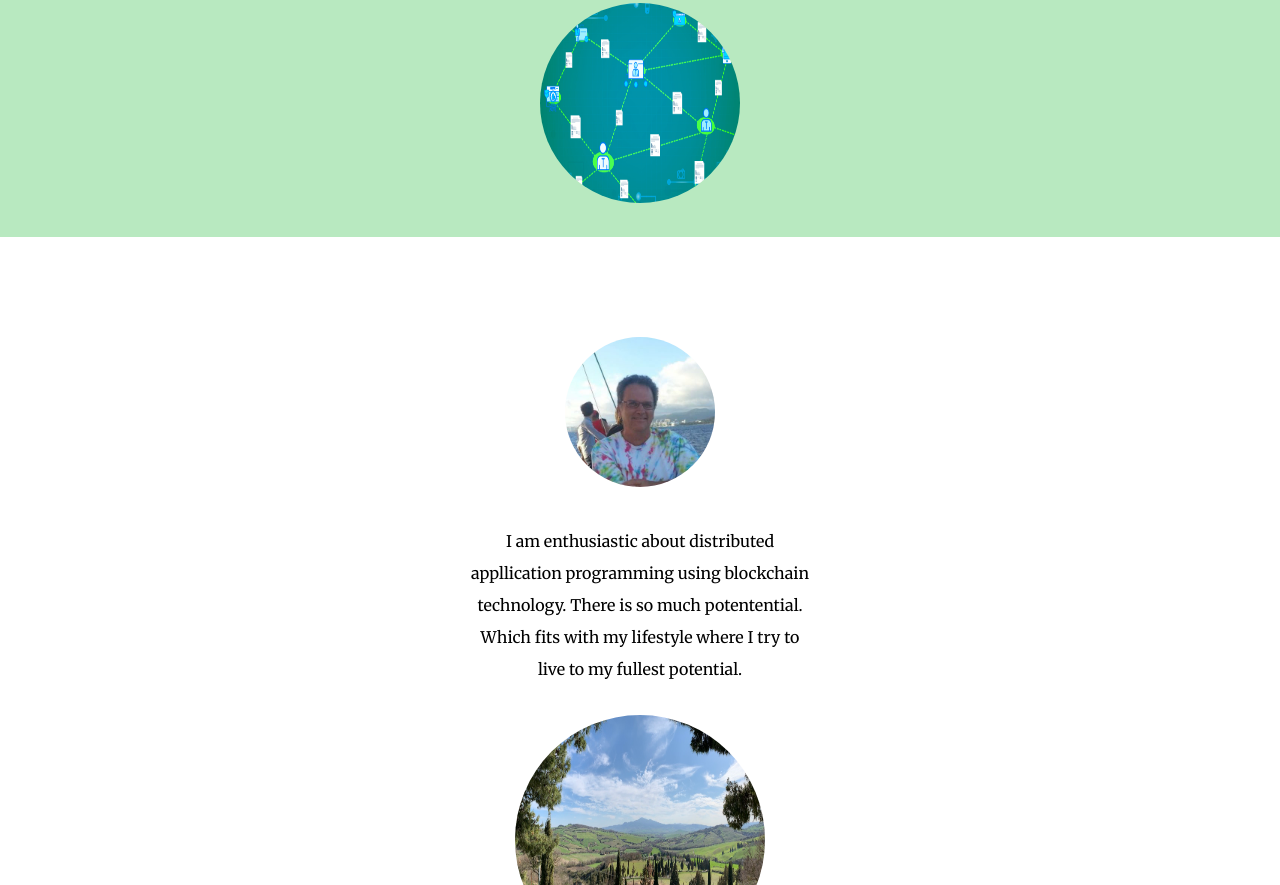
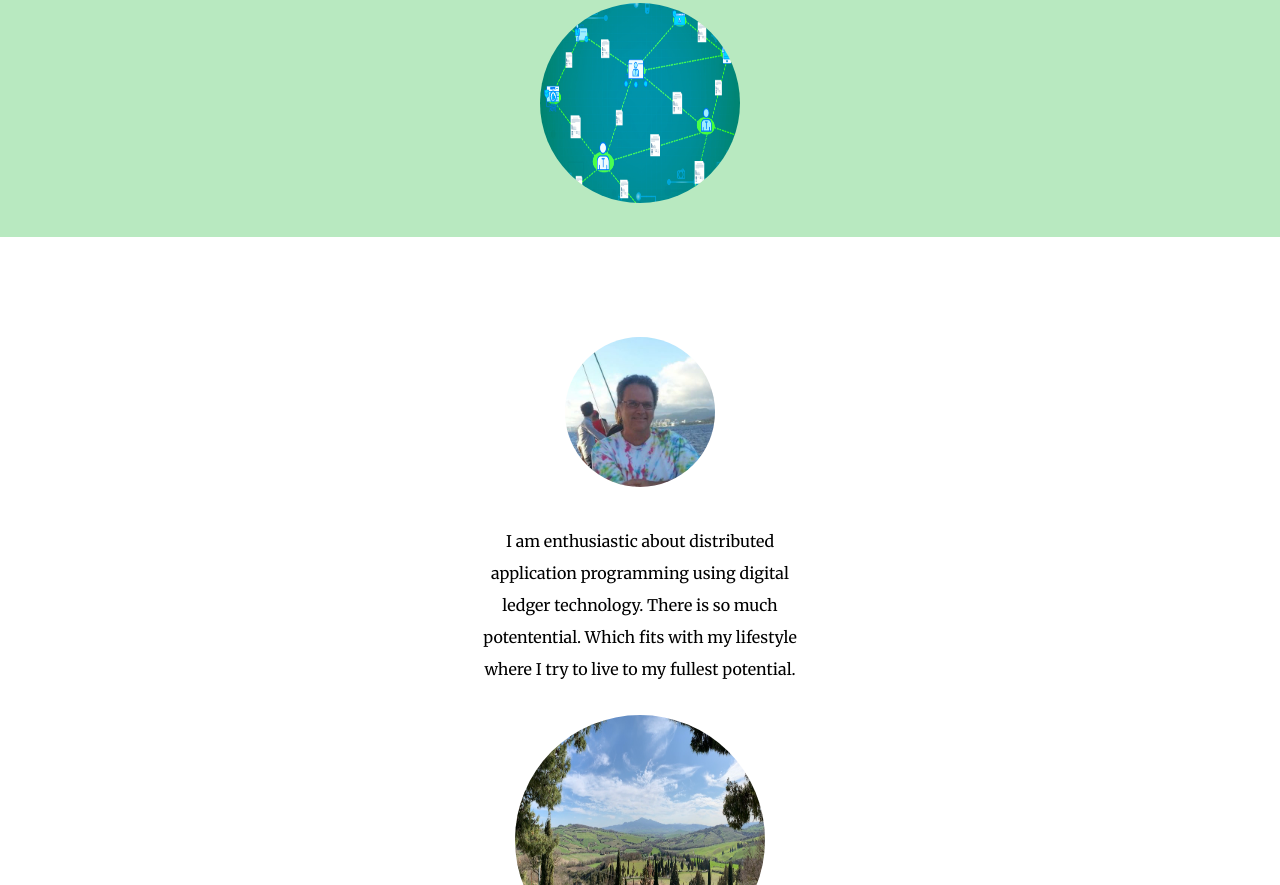
Before and after one commit to mikehinesworld/cv, a plain HTML site: page index.html in a window 1280 px wide. Shown: the part 331-1216 px from the top of the page. Drawn offline with Linux system fonts and the light colour scheme.

Commit message:
Add files via upload

```diff
--- a/index.html
+++ b/index.html
@@ -20,7 +20,7 @@
     <div class="profile">
       <img class="profilepic" src="img/MikeHines.jpg" alt="">
       <h2></h2>
-      <p>I am enthusiastic about distributed appllication programming using blockchain technology. There is so much potentential. Which fits with my lifestyle where I try to live to my fullest potential.</p>
+      <p>I am enthusiastic about distributed application programming using digital ledger technology. There is so much potentential. Which fits with my lifestyle where I try to live to my fullest potential.</p>
       <img class="mountain" src="img/mtAmiato.jpg" alt="">
     </div>
     <hr>
```
